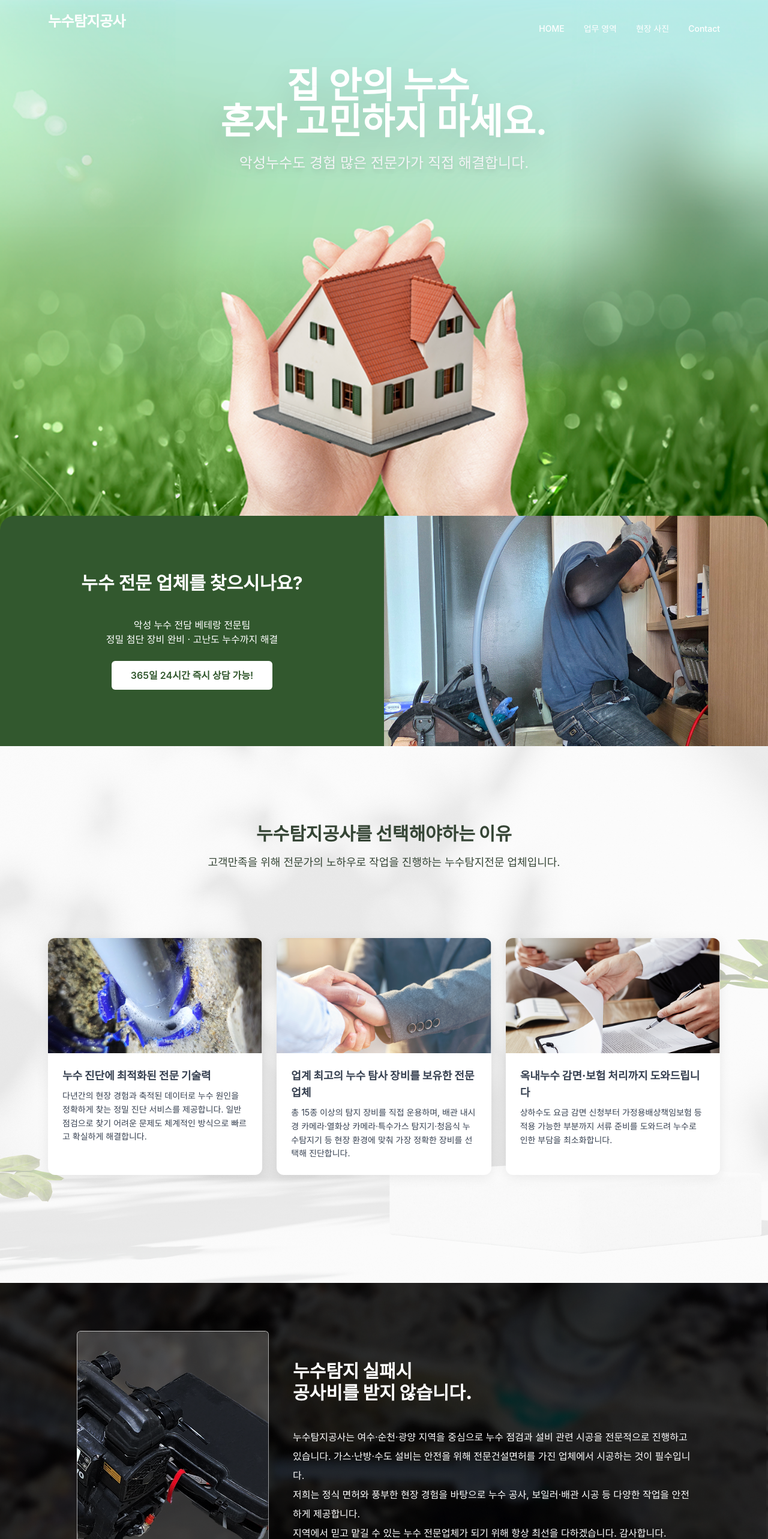
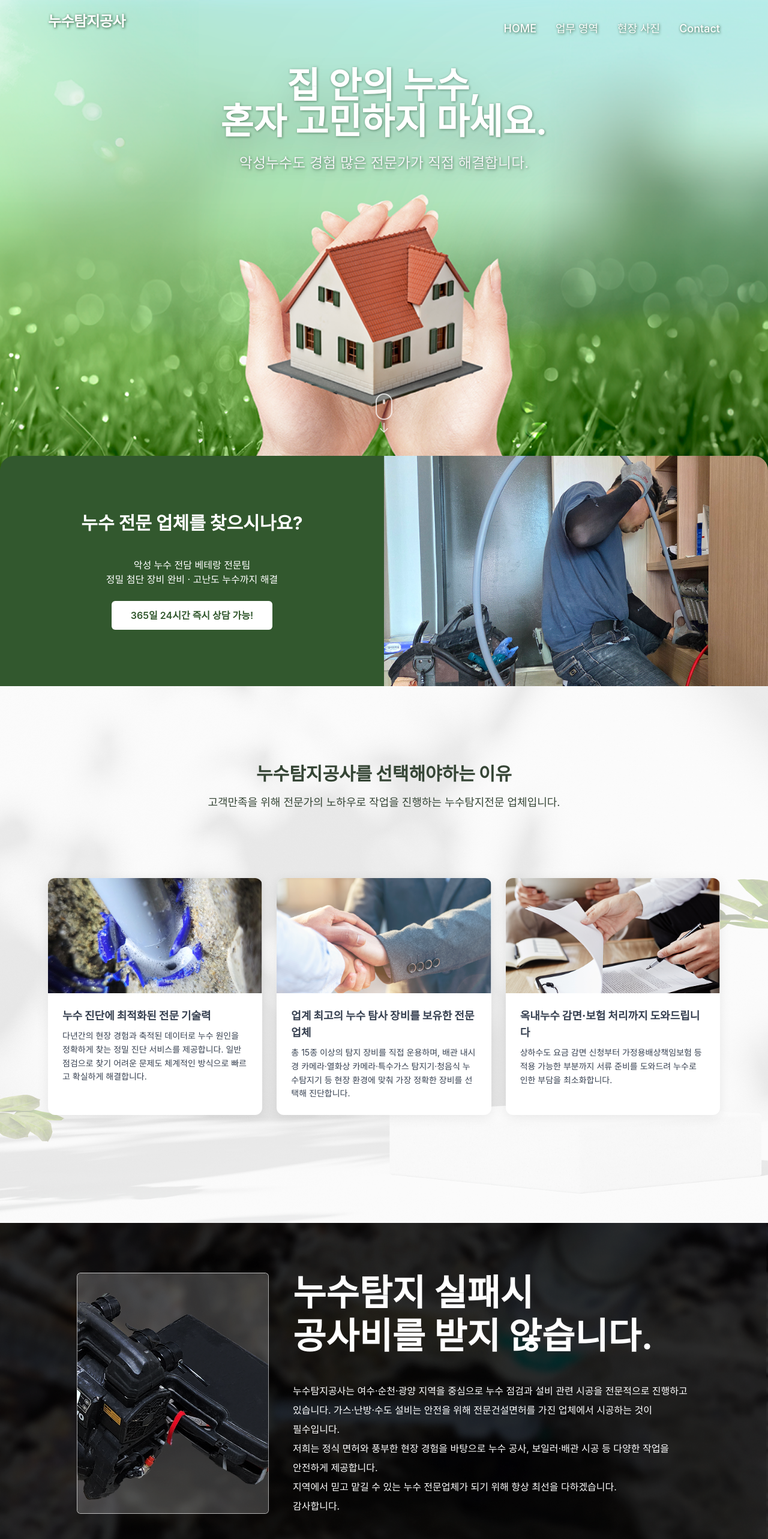
Before and after one commit to globalmig/nusu, a Next.js app: page / in a window 1280 px wide. Shown: the top 2566 px of the page at 60% size. Built offline with nearby package versions, Linux system fonts and the light colour scheme.

Commit message:
fix: 문구 변경 및 contact 영역 상세 수정

```diff
--- a/app/admin/page.tsx
+++ b/app/admin/page.tsx
@@ -126,7 +126,7 @@ export default function GalleryManager() {
       {/* 상단 타이틀 영역 */}
       <div className="text-center mb-8">
         <h2 className="text-2xl md:text-3xl font-bold mb-2">사진 업데이트</h2>
-        <p className="text-sm text-gray-500">보정된 사진과 주요 시공 사진을 업로드해 갤러리 사진을 관리하세요.</p>
+        <p className="text-sm text-gray-500">세로형 사진과 주요 사물이 가운데 배치된 사진을 권장 드립니다.</p>
       </div>
       <LogoutButton />
 
--- a/app/api/gallery/route.ts
+++ b/app/api/gallery/route.ts
@@ -63,7 +63,7 @@ export async function GET(req: NextRequest) {
   try {
     const { searchParams } = new URL(req.url);
     const page = Number(searchParams.get("page") || "1") || 1;
-    const limit = Number(searchParams.get("limit") || "12") || 12;
+    const limit = Number(searchParams.get("limit") || "24") || 24;
 
     const from = (page - 1) * limit;
     const to = from + limit - 1;
--- a/app/gallery/page.tsx
+++ b/app/gallery/page.tsx
@@ -15,6 +15,7 @@ export default function GalleryPage() {
   const [isLoading, setIsLoading] = useState(true);
   const [page, setPage] = useState(1);
   const [hasMore, setHasMore] = useState(true);
+  const PAGE_SIZE = 48;
 
   // 🔥 모달 상태
   const [selectedImage, setSelectedImage] = useState<string | null>(null);
@@ -23,7 +24,7 @@ export default function GalleryPage() {
     const fetchGallery = async () => {
       try {
         setIsLoading(true);
-        const res = await fetch(`/api/gallery?page=${page}&limit=12`);
+        const res = await fetch(`/api/gallery?page=${page}&limit=${PAGE_SIZE}`);
         const json = await res.json();
 
         if (!res.ok) {
@@ -34,7 +35,7 @@ export default function GalleryPage() {
         setItems(json.items);
 
         //  다음 페이지 여부 판단
-        if (json.items.length < 12) {
+        if (json.items.length < PAGE_SIZE) {
           setHasMore(false);
         } else {
           setHasMore(true);
@@ -59,8 +60,8 @@ export default function GalleryPage() {
   return (
     <section className="max-w-6xl mx-auto px-4 py-12 mt-20">
       <div className="relative z-10 flex flex-col justify-center items-center text-[#364636]">
-        <h2 className="text-2xl md:text-3xl font-black mb-4 text-center">사진 업데이트</h2>
-        <p className="text-center md:mb-12">세로형 사진과 주요 사물이 가운데 배치된 사진을 권장 드립니다.</p>
+        <h2 className="text-2xl md:text-3xl font-black mb-4 text-center">현장 사진</h2>
+        <p className="text-center md:mb-12">누수탐지공사의 시공 사례를 확인해 보세요!</p>
       </div>
 
       {isLoading && <p className="text-center w-full min-h-96 mt-32 text-gray-500">불러오는 중...</p>}
--- a/app/globals.css
+++ b/app/globals.css
@@ -8,11 +8,16 @@
 html,
 body {
   font-family: "Pretendard", -apple-system, BlinkMacSystemFont, system-ui, Roboto, "Helvetica Neue", "Segoe UI", "Apple SD Gothic Neo", "Noto Sans KR", "Malgun Gothic", sans-serif;
+  scroll-behavior: smooth;
 }
 
 @layer utilities {
   .text-balance {
     text-wrap: balance;
+  }
+  .keep-break {
+    overflow-wrap: break-word;
+    word-break: keep-all;
   }
 }
 
@@ -39,7 +44,11 @@ body {
 
   /* 살짝 그림자 */
   .text-shadow {
-    text-shadow: 2px 2px 4px rgba(0, 0, 0, 1);
+    text-shadow: 1px 1px 4px rgba(12, 56, 23, 0.8);
+  }
+
+  .text-shadow-hero {
+    text-shadow: 1px 1px 4px rgba(12, 56, 23, 0.5);
   }
 
   /* 밝은 배경 위에 어두운 그림자 */
--- a/app/page.tsx
+++ b/app/page.tsx
@@ -3,24 +3,31 @@ import Image from "next/image";
 import LeakCards from "@/components/LeakCard";
 import Card from "@/components/Card";
 import Contact01 from "@/components/Contact01";
+import ScrollMouse from "@/components/ScrollMouse";
+import Link from "next/link";
 
 export default function Page() {
   return (
     <>
       {/* Hero */}
       <section
-        className="w-full h-[500px] md:h-[900px] py-20 px-6 sticky top-0 -z-10 bg-cover bg-center bg-no-repeat"
+        className="w-full h-[500px] md:h-screen py-20 px-6 sticky top-0 -z-10 bg-cover bg-center bg-no-repeat"
         style={{
           backgroundImage: "url('/images/main/Hero.png')",
         }}
       >
+        <div className="relative w-full h-[500px] md:h-screen">
           <div className="relative z-10 max-w-4xl mt-8 mx-auto text-center text-white">
-          <h1 className="text-4xl md:text-6xl font-bold leading-snug drop-shadow-2xl text-balance">
+            <h1 className="text-4xl md:text-6xl font-bold leading-snug drop-shadow-2xl text-balance text-shadow-hero">
               집 안의 누수,
               <br />
               혼자 고민하지 마세요.
             </h1>
-          <p className="mt-4 text-xl md:text-2xl text-gray-100 drop-shadow-lg">악성누수도 경험 많은 전문가가 직접 해결합니다.</p>
+            <p className="mt-4 text-xl md:text-2xl text-gray-100 drop-shadow-lg text-shadow-hero">악성누수도 경험 많은 전문가가 직접 해결합니다.</p>
+          </div>
+          <div className="absolute bottom-40 left-1/2 -translate-x-1/2 z-10 mb-6 md:block hidden">
+            <ScrollMouse />
+          </div>
         </div>
       </section>
 
@@ -38,7 +45,9 @@ export default function Page() {
                 <br />
                 정밀 첨단 장비 완비 · 고난도 누수까지 해결
               </p>
+              <Link href="#contact">
                 <button className="bg-white text-[#32582E] px-4 md:px-8 py-3 rounded-md font-semibold hover:bg-gray-100 transition">365일 24시간 즉시 상담 가능!</button>
+              </Link>
             </div>
 
             {/* 이미지 영역 */}
@@ -76,17 +85,18 @@ export default function Page() {
             <Image src="/images/main/benefit_card.png" alt="누수탐지 보증" width={320} height={320} className="w-full max-w-[280px] md:max-w-[320px] h-auto" />
           </div>
           <div className="text-white">
-            <h2 className="text-2xl md:text-3xl font-black leading-[1.4] mb-6 md:mb-10">
+            <h2 className="text-2xl md:text-6xl font-bold mb-6 md:mb-10" style={{ lineHeight: "1.2" }}>
               누수탐지 실패시
               <br /> 공사비를 받지 않습니다.
             </h2>
-            <p className="text-sm md:text-base leading-relaxed md:leading-[2]">
+            <p className="text-sm md:text-base leading-relaxed md:leading-[2] keep-break ">
               누수탐지공사는 여수·순천·광양 지역을 중심으로 누수 점검과 설비 관련 시공을 전문적으로 진행하고 있습니다. 가스·난방·수도 설비는 안전을 위해 전문건설면허를 가진 업체에서 시공하는 것이
               필수입니다.
               <br className="hidden md:block" />
               저희는 정식 면허와 풍부한 현장 경험을 바탕으로 누수 공사, 보일러·배관 시공 등 다양한 작업을 안전하게 제공합니다.
               <br className="hidden md:block" />
-              지역에서 믿고 맡길 수 있는 누수 전문업체가 되기 위해 항상 최선을 다하겠습니다. 감사합니다.
+              지역에서 믿고 맡길 수 있는 누수 전문업체가 되기 위해 항상 최선을 다하겠습니다. <br className="hidden md:block" />
+              감사합니다.
             </p>
           </div>
         </div>
--- a/components/Header.tsx
+++ b/components/Header.tsx
@@ -60,24 +60,24 @@ export default function Header() {
         <Link href="/">
           <h1
             className={`text-xl md:text-2xl font-bold tracking-tight transition-colors
-          ${isDarkText ? "text-slate-900" : "text-white"}`}
+          ${isDarkText ? "text-slate-900" : "text-white text-shadow"}`}
           >
             누수탐지공사
           </h1>
         </Link>
 
         {/* PC 메뉴 */}
-        <nav className="hidden md:flex gap-8 text-sm font-medium">
+        <nav className="hidden md:flex gap-8 text-lg font-medium ">
           {menuItems.map((item) =>
             item.type === "link" ? (
-              <Link key={item.label} href={item.href!} className={`${isDarkText ? "text-slate-900 hover:text-blue-600" : "text-white hover:text-blue-200"} transition-colors`}>
+              <Link key={item.label} href={item.href!} className={`${isDarkText ? "text-slate-900 hover:text-blue-600 " : "text-white text-shadow hover:text-blue-200"} transition-colors`}>
                 {item.label}
               </Link>
             ) : (
               <button
                 key={item.label}
                 onClick={() => handleScrollMenuClick(item.target!)}
-                className={`${isDarkText ? "text-slate-900 hover:text-blue-600" : "text-white hover:text-blue-200"} transition-colors`}
+                className={`${isDarkText ? "text-slate-900 hover:text-blue-600" : " text-shadow text-white hover:text-blue-200"} transition-colors`}
               >
                 {item.label}
               </button>
--- /dev/null
+++ b/components/ScrollMouse.tsx
@@ -0,0 +1,42 @@
+"use client";
+import React from "react";
+
+interface ScrollMouseProps {
+  className?: string;
+}
+
+const ScrollMouse: React.FC<ScrollMouseProps> = ({ className = "" }) => {
+  return (
+    <div className={`flex flex-col items-center gap-2 ${className}`}>
+      {/* 마우스 모양 */}
+      <div className="relative w-7 h-11 border-2 border-white rounded-full opacity-75">
+        {/* 스크롤 휠 애니메이션 */}
+        <div className="absolute top-2 left-1/2 -translate-x-1/2 w-1 h-2 bg-white rounded-full animate-scroll" />
+      </div>
+
+      {/* 아래 화살표 (선택사항) */}
+      <svg className="w-5 h-5 text-white opacity-75 animate-bounce" fill="none" strokeWidth="2" stroke="currentColor" viewBox="0 0 24 24">
+        <path strokeLinecap="round" strokeLinejoin="round" d="M19 14l-7 7m0 0l-7-7m7 7V3" />
+      </svg>
+
+      <style jsx>{`
+        @keyframes scroll {
+          0% {
+            opacity: 1;
+            transform: translateX(-50%) translateY(0);
+          }
+          100% {
+            opacity: 0;
+            transform: translateX(-50%) translateY(8px);
+          }
+        }
+
+        .animate-scroll {
+          animation: scroll 1.5s ease-in-out infinite;
+        }
+      `}</style>
+    </div>
+  );
+};
+
+export default ScrollMouse;
```
Also changed, not shown: components/Contact01.tsx (+26 -4 lines). Lines whose indentation alone changed are shown as unchanged.
